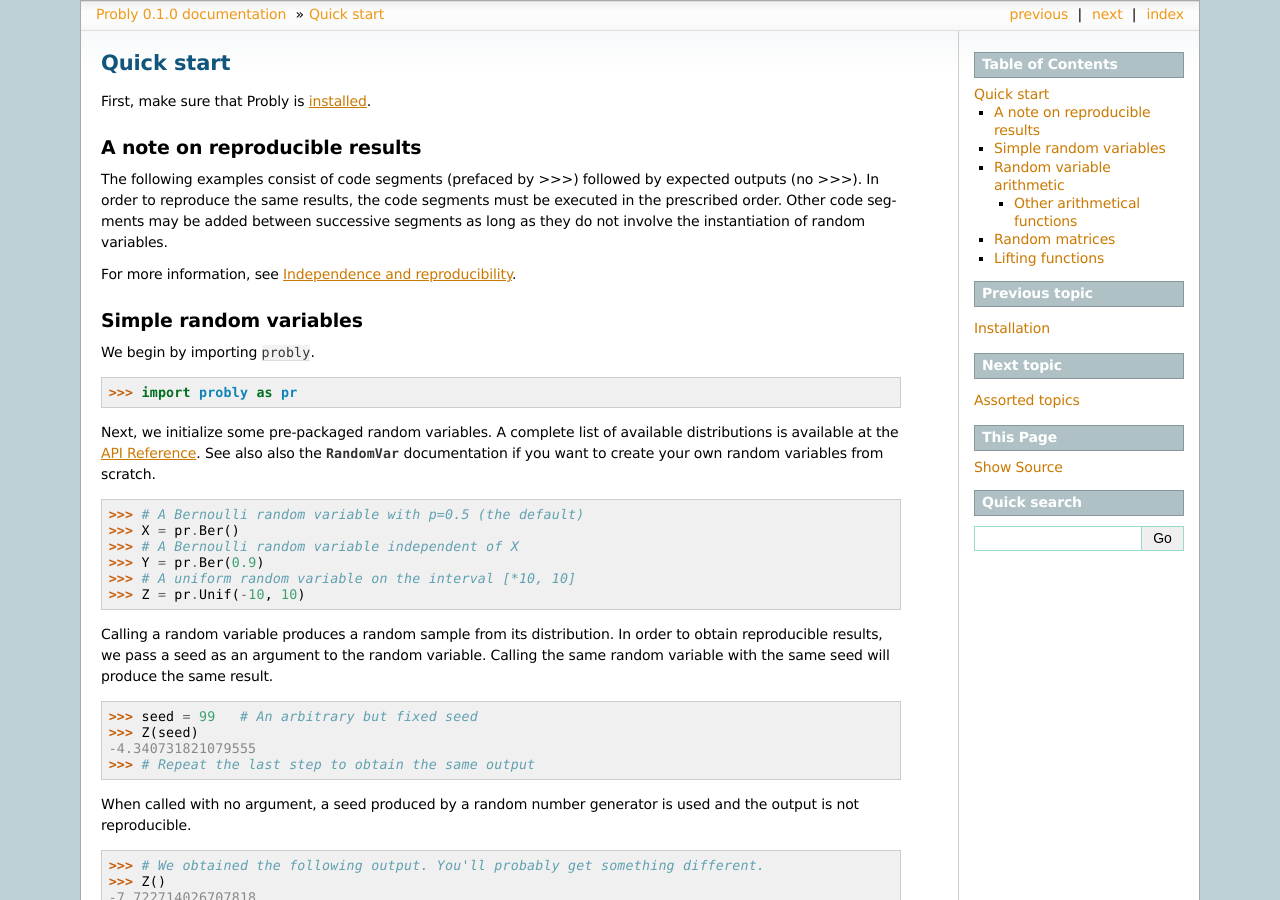
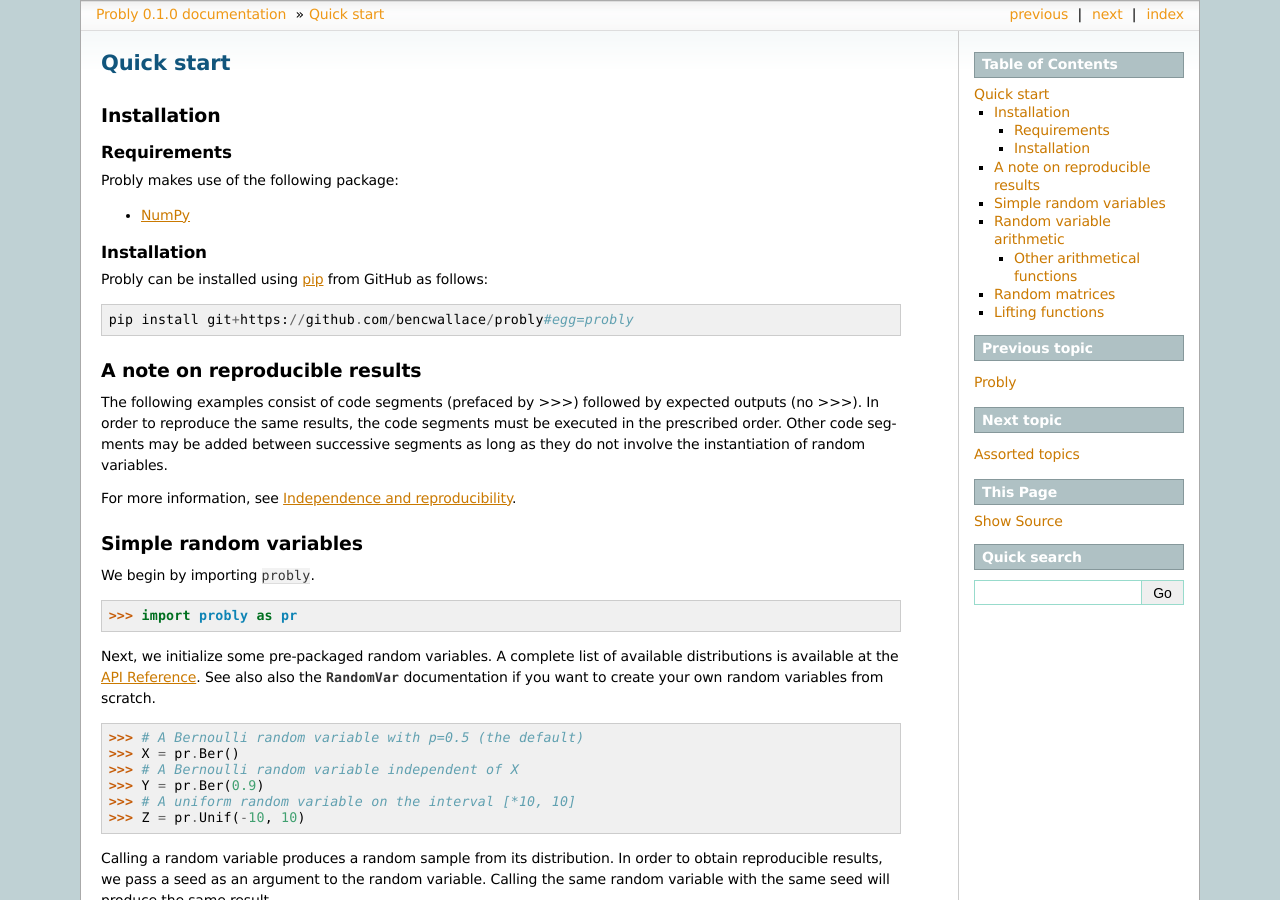
Before and after one commit to bencwallace/Probly, a Sphinx documentation site: the page built from docs/source/quick.rst, in a window 1280 px wide and 900 px high. Built offline with Sphinx 7.4.7, drawn with Linux system fonts in a browser that asks for light colours.

Commit message:
included install instructions in quick start

```diff
--- a/docs/source/index.rst
+++ b/docs/source/index.rst
@@ -16,7 +16,6 @@
 .. toctree::
    :maxdepth: 2
 
-   installation
    quick
    topics
    ref
--- a/docs/source/quick.rst
+++ b/docs/source/quick.rst
@@ -2,7 +2,21 @@
 Quick start
 ###########
 
-First, make sure that Probly is :doc:`installed <installation>`.
+************
+Installation
+************
+
+Requirements
+============
+Probly makes use of the following package:
+
+* `NumPy <http://www.numpy.org/>`_
+
+Installation
+============
+Probly can be installed using `pip <https://pypi.org/project/pip/>`_ from GitHub as follows::
+
+   pip install git+https://github.com/bencwallace/probly#egg=probly
 
 ******************************
 A note on reproducible results
```
Also changed, not shown: docs/source/installation.rst (deleted, +0 -17 lines).
